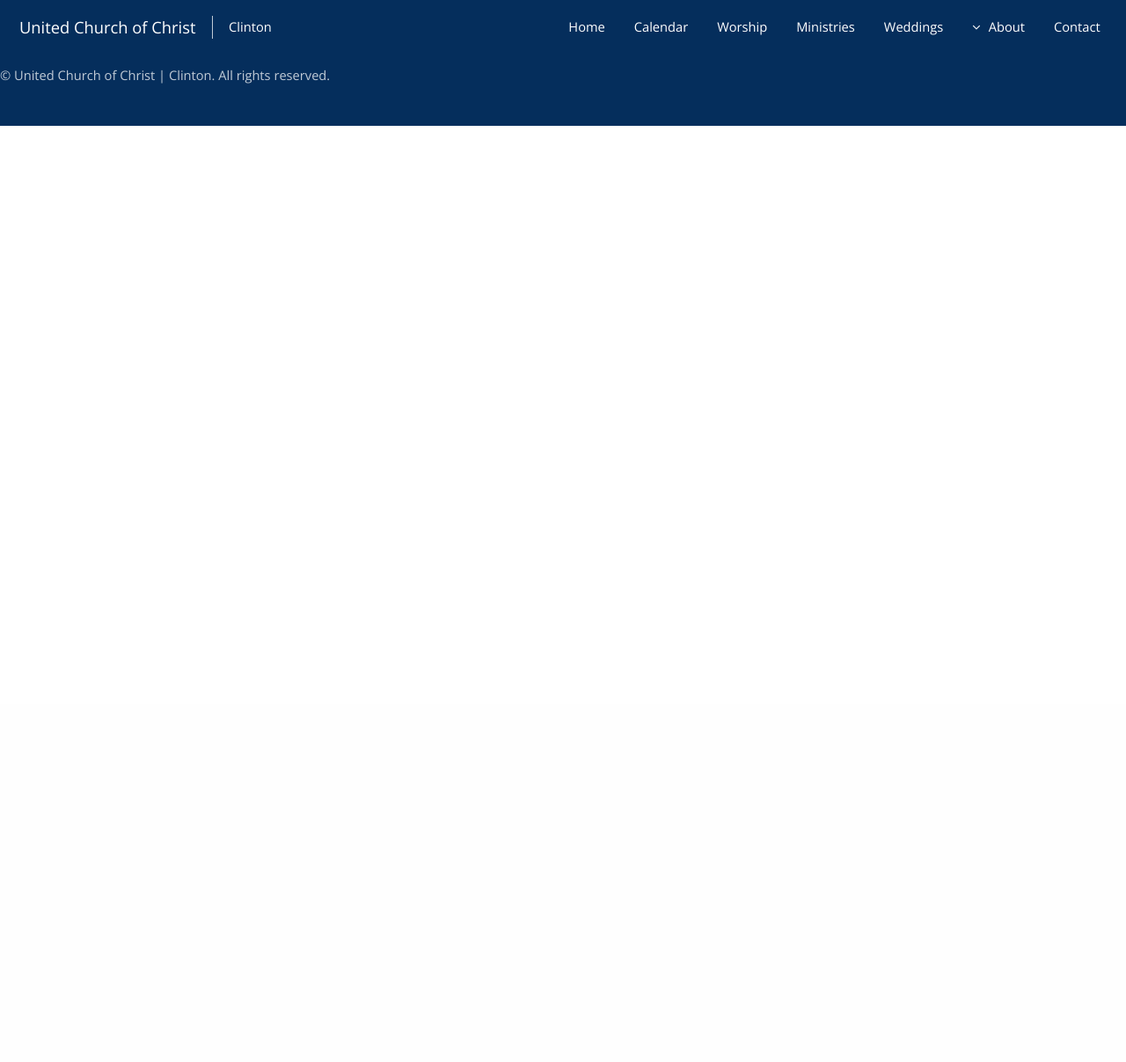
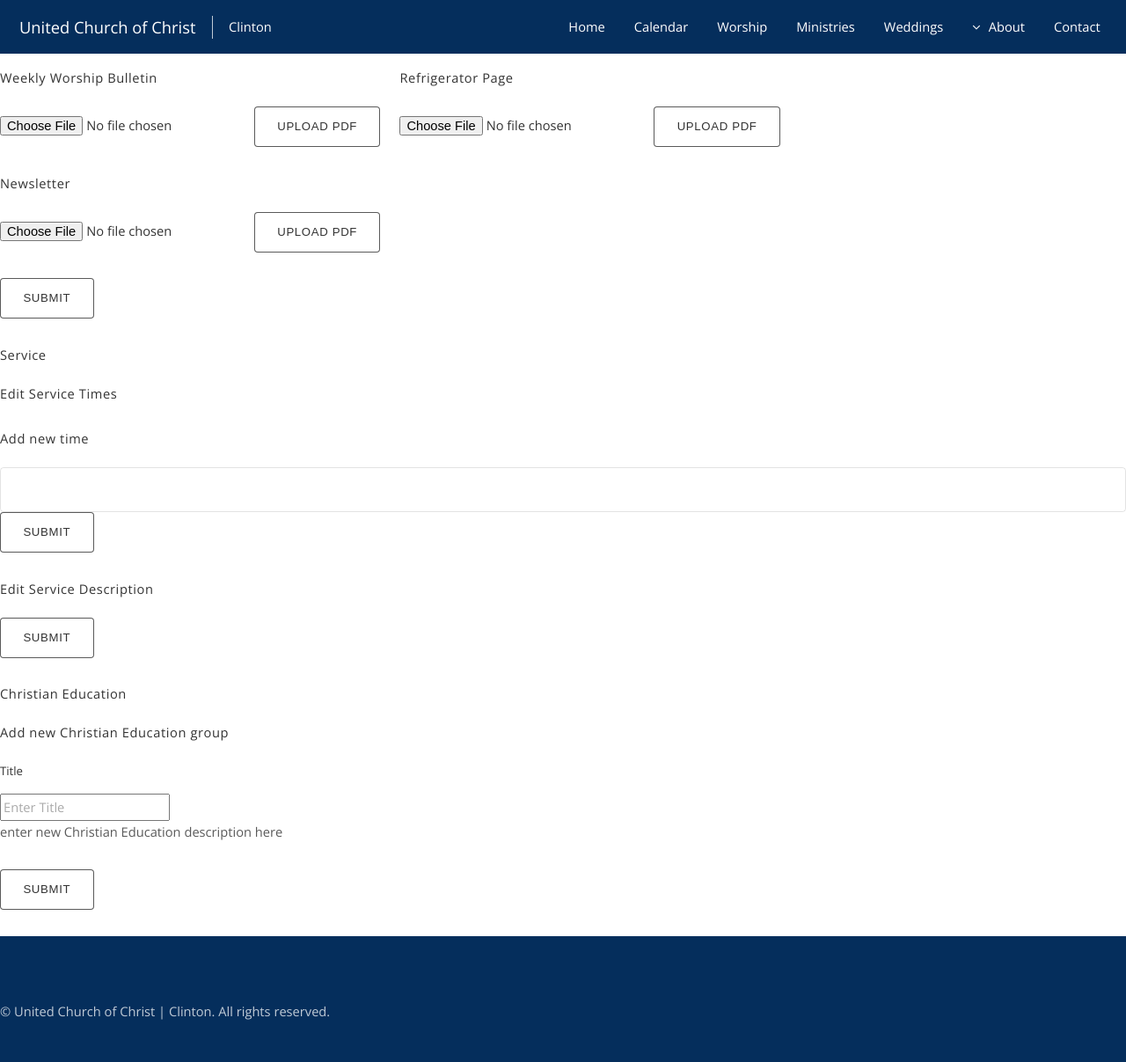
Before and after one commit to metasci/prototype-1, a Node server app: template resources/views/pages/admin/worship.hbs in a window 1280 px wide. Shown: the whole page at 88% size. Before the commit the page ends 143 px from the top, so only its background shows below. Run offline with Node 20, Linux system fonts and the light colour scheme; the template is opened without the code that fills it, so the values that code supplies are empty; some libraries are stand-ins or nearby versions.

Commit message:
finished /admin/worship page

```diff
--- a/app/http/controllers/public/Worship.js
+++ b/app/http/controllers/public/Worship.js
@@ -5,7 +5,7 @@
 
 		res.locals.service = {
 			times: ["1 PM wednesday", "4 PM friday"],
-			description: "Anim pariatur cliche reprehenderit, enim eiusmod high life accusamus terry richardson ad squid. 3 wolf moon officia aute, non cupidatat skateboard dolor brunch. Food truck quinoa nesciunt laborum eiusmod. Brunch 3 wolf moon tempor, sunt aliqua put a bird on it squid single-origin coffee nulla assumenda shoreditch et. Nihil anim keffiyeh helvetica, craft beer labore wes anderson cred nesciunt sapiente ea proident. Ad vegan excepteur butcher vice lomo. Leggings occaecat craft beer farm-to-table, raw denim aesthetic synth nesciunt you probably haven't heard of them accusamus labore sustainable VHS."
+			description: decodeURI("%3Cp%3EAnim pariatur cliche reprehenderit, enim eiusmod high life accusamus terry richardson ad squid. 3 wolf moon officia aute, non cupidatat skateboard dolor brunch. Food truck quinoa nesciunt laborum eiusmod. Brunch 3 wolf moon tempor, sunt aliqua put a bird on it squid single-origin coffee nulla assumenda shoreditch et. Nihil anim keffiyeh helvetica, craft beer labore wes anderson cred nesciunt sapiente ea proident. Ad vegan excepteur butcher vice lomo. Leggings occaecat craft beer farm-to-table, raw denim aesthetic synth nesciunt you probably haven't heard of them accusamus labore sustainable VHS.%3C/p%3E")
 		}
 
 		res.locals.christedu = {
--- a/resources/views/pages/admin/worship.hbs
+++ b/resources/views/pages/admin/worship.hbs
@@ -0,0 +1,193 @@
+{{#extend "styles"}}
+    <link href="https://cdn.quilljs.com/1.3.5/quill.snow.css" rel="stylesheet">
+{{/extend}}
+
+<div class="container">
+    <h2>Worship</h2>
+</div>
+
+<div class="container topmargin border-top-dark">
+    <div class="container text-center">
+            <form action="/admin/worship/files" method="POST">
+                <div class="row">
+
+                    <div class="col">
+                        <h6 class="topmargin">Weekly Worship Bulletin</h6>
+                        <input class="hide fileinput" type="file" name="bulletin">
+                        <button type="button" class="btn btn-outline-dark filebtn"><span data-feather="upload"></span> Upload PDF</button>
+                        <p class="filelabel topmargin"></p>
+                    </div>
+                    <div class="col">
+                        <h6 class="topmargin">Refrigerator Page</h6>
+                        <input class="hide fileinput" type="file" name="fridge">
+                        <button type="button" class="btn btn-outline-dark filebtn"><span data-feather="upload"></span> Upload PDF</button>
+                        <p class="filelabel topmargin"></p>
+                    </div>
+                    <div class="col">
+                        <h6 class="topmargin">Newsletter</h6>
+                        <input class="hide fileinput" type="file" name="news">
+                        <button type="button" class="btn btn-outline-dark filebtn"><span data-feather="upload"></span> Upload PDF</button>
+                        <p class="filelabel topmargin"></p>
+                    </div>
+
+                </div>
+                <div class="row topmargin">
+                    <div class="col">
+                        <button type="submit" class="btn btn-primary">Submit</button>
+                    </div>
+                </div>
+            </form>
+        </div>
+</div>
+
+<div class="container topmargin border-top-dark">
+    <div class="topmargin">
+        <h4>Service</h4>
+    </div>
+    {{!-- edit service description --}}
+    <div class="container border padding">
+        <h6>Edit Service Times</h6>
+        <ul class="list-group">
+            {{#each service.times as |time|}}
+                <li class="list-group-item">
+                    {{time.info}}
+                    <button class="btn btn-danger float-right delete-servicetime" type="button">delete</button>
+                    <span class="hide">{{time.id}}</span>
+                </li>
+            {{/each}}
+        </ul>
+        <form action="/admin/worship/addservicetime" method="post" class="topmargin">
+            <h6>Add new time</h6>
+            <input type="text" class="form-control" name="time">
+            <button type="submit" class="btn btn-primary topmargin">Submit</button>
+        </form>
+    </div>
+
+    <div class="container border padding topmargin" id="service">
+        <form onsubmit="return updateServiceDesc(event);">
+            <h6>Edit Service Description</h6>
+            <div id="editor1">
+                {{!-- inject db info here --}}
+                {{{service.description}}}
+            </div>
+            <button type="submit" class="btn btn-primary topmargin">Submit</button>
+        </form>
+    </div>
+</div>
+
+<div class="container topmargin border-top-dark">
+    <div class="topmargin">
+        <h4>Christian Education</h4>
+    </div>
+    <div id="accordion" class="">
+        {{#each christedu}}
+
+            <div class="card">
+
+                <div class="card-header" id="heading{{@index}}">
+                    <h5 class="mb-0">
+                        <button class="btn btn-info" data-toggle="collapse" data-target="#collapse{{@index}}" aria-expanded="true" aria-controls="collapse{{@index}}">
+                        {{@key}}
+                        </button>
+
+                        <button class="btn btn-danger float-right delete-christedu">delete</button>
+                    </h5>
+                </div>
+                <div id="collapse{{@index}}" class="collapse" aria-labelledby="heading{{@index}}" data-parent="#accordion">
+                    <div class="card-body">
+                        {{{this}}}
+                    </div>
+                </div>
+
+            </div>
+
+        {{/each}}
+    </div>
+
+    {{!-- add new christian education --}}
+    <div class="container topmargin border padding" id="christedu">
+        <h6>Add new Christian Education group</h6>
+        <form onsubmit="return newChristEDU(event);">
+            <div class="form-group">
+                <label for="christedutitle">Title</label>
+                <input id="christedutitle" type="title" class="form-control" id="christedutitle" placeholder="Enter Title">
+            </div>
+            <div id="editor2">
+                <p>enter new Christian Education description here</p>
+            </div>
+            <button type="submit" class="btn btn-primary topmargin">Submit</button>
+        </form>
+    </div>
+
+
+</div>
+
+{{#extend "scripts"}}
+    <!-- Include the Quill library -->
+    <script src="https://cdn.quilljs.com/1.3.5/quill.js"></script>
+    <script>
+        // Initialize Quill editor
+        var quill1 = new Quill('#editor1', {
+            theme: 'snow'
+        });
+
+        var quill2 = new Quill('#editor2', {
+            theme: 'snow'
+        });
+
+        function updateServiceDesc(event){
+            event.preventDefault();
+
+            const data = {};
+            data.description = encodeURI($('#service #editor1 .ql-editor').html());
+
+            $.post('/admin/worship/servicedescription', data, function(data, status){
+
+                location.reload();
+            });
+
+            return false;
+        }
+
+        function newChristEDU(event){
+            event.preventDefault();
+
+            let data = {};
+            data.title = $('#christedutitle').val();
+            data.description = encodeURI($('#christedu #editor2 .ql-editor').html());
+
+            $.post('/admin/worship/newchristedu', data, function(data, status){
+
+                location.reload();
+            });
+
+            return false;
+        }
+
+        $('.delete-christedu').on('click',function(){
+            let data = {};
+            data.title = $(this).siblings('.btn-info').html().trim();
+            //console.log();
+            $.post('/admin/worship/deletechristedu', data, function(data, status){
+                location.reload();
+            });
+        });
+
+        $('.delete-servicetime').on('click',function(){
+            let data = {};
+            data.id = $(this).siblings('span').html().trim();
+            //console.log();
+            $.post('/admin/worship/deleteservicetime', data, function(data, status){
+                location.reload();
+            });
+        });
+
+
+        $('.filebtn').on('click', function(){
+            $(this).siblings('.fileinput').click();
+        });
+        $('.fileinput').on('change',function(){
+            $(this).siblings('.filelabel').html($(this).val());
+        });
+    </script>
+{{/extend}}
```
Also changed, not shown: app/http/controllers/admin/Worship.js (+57 -2 lines), resources/assets/admin/styles/dashboard.css (+15 -2 lines), resources/assets/public/styles/custom.css (+26 -4 lines), resources/views/pages/public/worship.hbs (+3 -25 lines), routes/admin.js (+7 -2 lines), resources/views/layout.hbs (line endings or trailing spaces).
